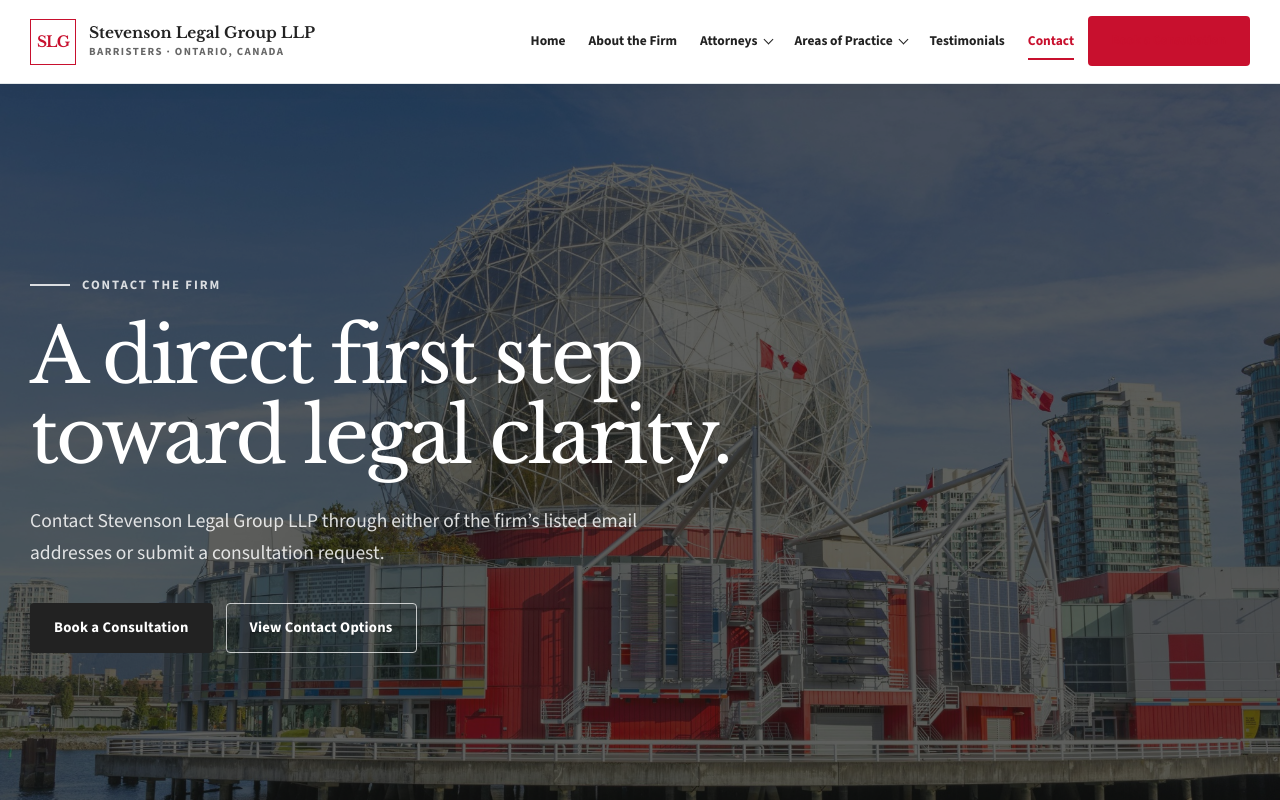
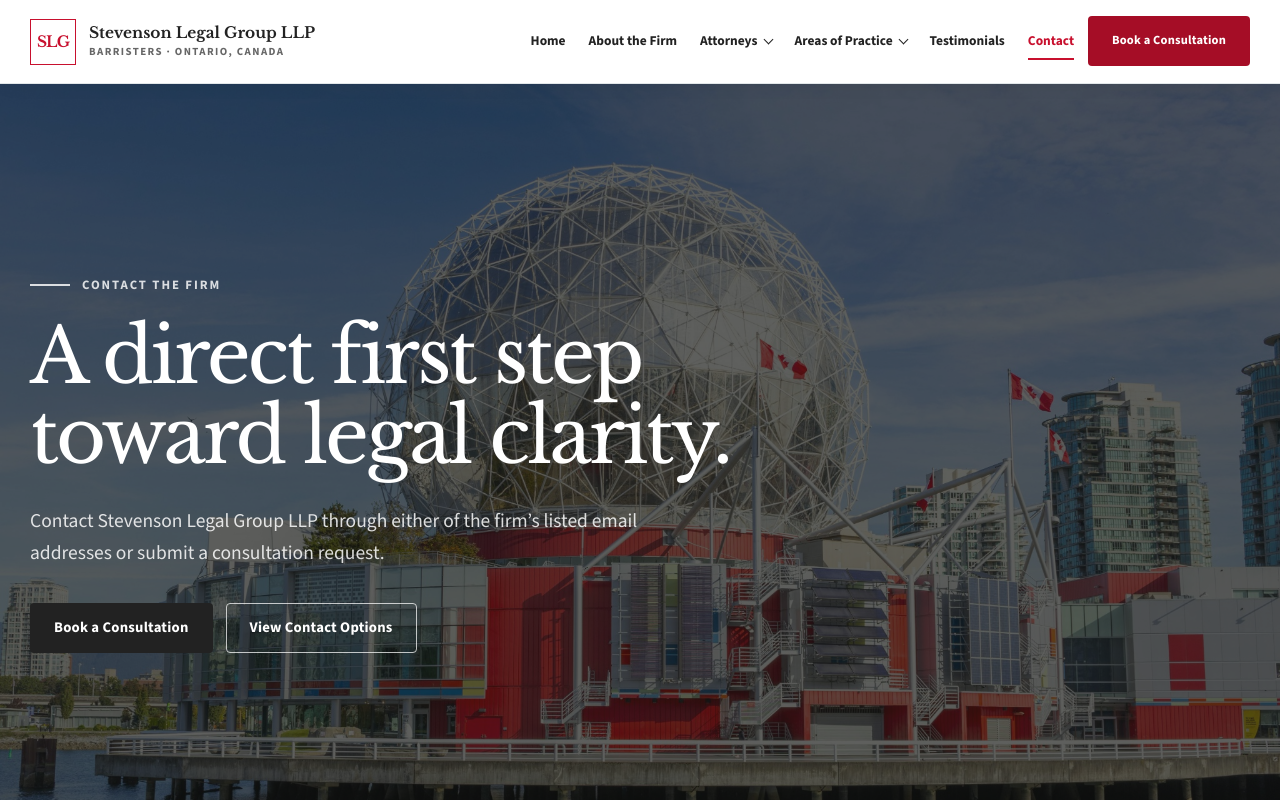
Before and after one commit to evelynmeadow/stevesonlegagroup2, a plain HTML site: page contact.html in a window 1280 px wide. In both pictures the pointer is over the link 1169 px from the left and 41 px from the top of the page. Shown: the top 800 px of the page. Drawn offline with nearby package versions, Linux system fonts and the light colour scheme.

Commit message:
Add files via upload

```diff
--- a/assets/pages-final-v2.css
+++ b/assets/pages-final-v2.css
@@ -2685,3 +2685,24 @@ body { background: var(--paper); color: var(--ink); }
     .form-actions .button { width: 100%; }
     .consultation-information { padding: 26px 22px; }
 }
+
+
+/* FIX: Keep the header consultation CTA label readable in every interaction state.
+   The general navigation hover rule must not recolour button text red. */
+.primary-nav a.button,
+.primary-nav a.button:hover,
+.primary-nav a.button:focus,
+.primary-nav a.button:focus-visible,
+.primary-nav a.button:active,
+.primary-nav a.button[aria-current="page"],
+.primary-nav a.button.is-active {
+    color: #ffffff !important;
+}
+
+.primary-nav a.button:hover,
+.primary-nav a.button:focus-visible,
+.primary-nav a.button:active,
+.primary-nav a.button[aria-current="page"],
+.primary-nav a.button.is-active {
+    background-color: #a50d26;
+}
```
